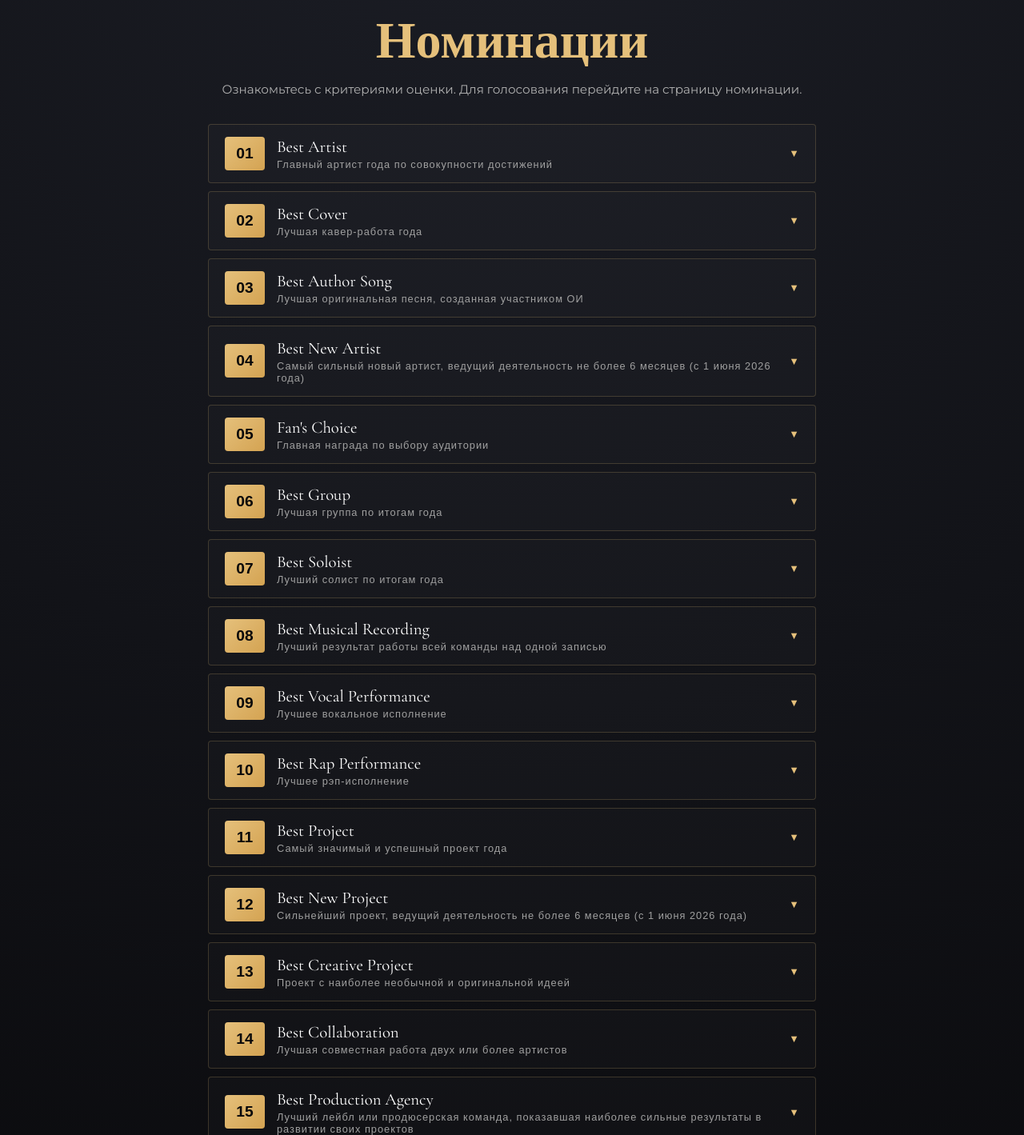
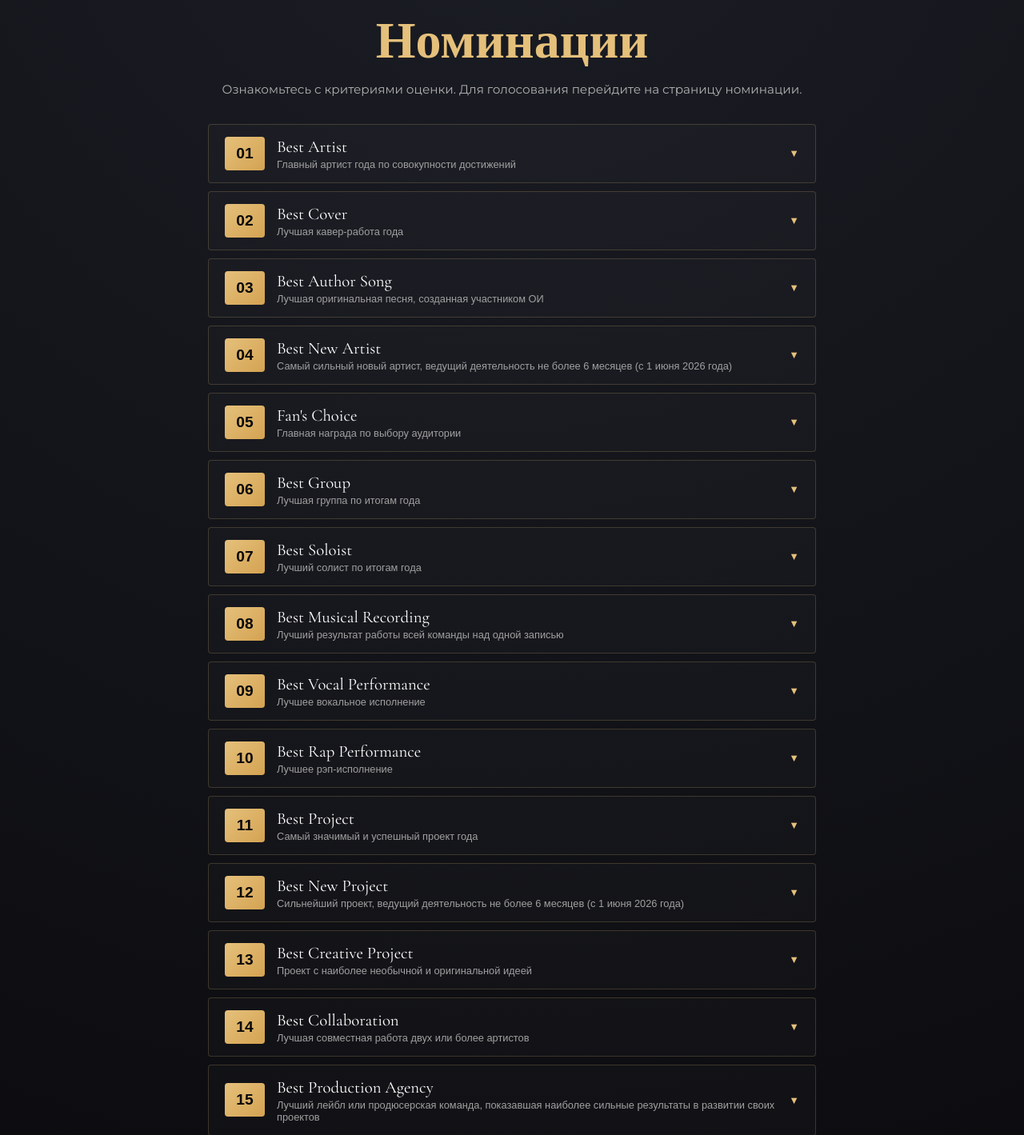
Before and after one commit to kkqumii/gayo-awards, a Flask app: page /nominations in a window 1280 px wide. Shown: the part 273-1692 px from the top of the page at 80% size. Run offline with Flask 3, Linux system fonts and the light colour scheme.

Commit message:
Update nominations.html

```diff
--- a/templates/nominations.html
+++ b/templates/nominations.html
@@ -14,7 +14,6 @@
                     <div class="nom-number">{{ "%02d" | format(loop.index) }}</div>
                     <div style="text-align: left;">
                         <span class="nom-title">{{ nom }}</span>
-                        <!-- Выводим описание номинации -->
                         <span class="nom-subtitle" style="text-transform: none; color: #a0a0a0; font-size: 0.8rem;">{{ data.desc }}</span>
                     </div>
                 </div>
@@ -25,7 +24,6 @@
                 <div class="criteria-list">
                     <p class="criteria-title">Критерии оценки:</p>
 
-                    <!-- Цикл по критериям -->
                     {% for crit_name, percent in data.criteria %}
                     <div class="criteria-row">
                         <div class="criteria-labels">
@@ -54,19 +52,17 @@
         }
         .accordion-header:hover { background: rgba(229, 192, 123, 0.05); }
 
-        /* Стили для номеров и заголовков */
         .nom-number {
             background: linear-gradient(135deg, #e5c07b, #d4a352);
             color: #08080a; font-weight: bold; font-size: 1.2rem;
             padding: 10px; border-radius: 4px; min-width: 50px; text-align: center;
         }
         .nom-title { display: block; font-family: 'Cormorant Garamond', serif; font-size: 1.3rem; color: #fff; }
-        .nom-subtitle { display: block; font-size: 0.75rem; color: #e5c07b; text-transform: uppercase; letter-spacing: 1px; margin-top: 2px; }
+        .nom-subtitle { display: block; font-size: 0.75rem; margin-top: 2px; }
 
         .icon { color: #e5c07b; font-size: 0.8rem; transition: transform 0.3s; }
         .accordion-header.active .icon { transform: rotate(180deg); }
 
-        /* Содержимое */
         .accordion-content { max-height: 0; overflow: hidden; transition: max-height 0.4s ease-out; background: rgba(0, 0, 0, 0.3); }
         .criteria-list { padding: 20px; }
 
@@ -76,11 +72,9 @@
         .criteria-labels { display: flex; justify-content: space-between; font-size: 0.85rem; color: #ccc; margin-bottom: 5px; }
         .percent { color: #e5c07b; font-weight: bold; }
 
-        /* Полоски прогресса */
         .progress-bar { width: 100%; height: 6px; background: rgba(255, 255, 255, 0.1); border-radius: 3px; overflow: hidden; }
         .progress-fill { height: 100%; background: linear-gradient(90deg, #e5c07b, #f3d79b); border-radius: 3px; }
 
-        /* Кнопка */
         .btn-goto-vote {
             display: block; width: 100%; text-align: center; padding: 12px;
             background: transparent; border: 1px solid #e5c07b; color: #e5c07b;
```
